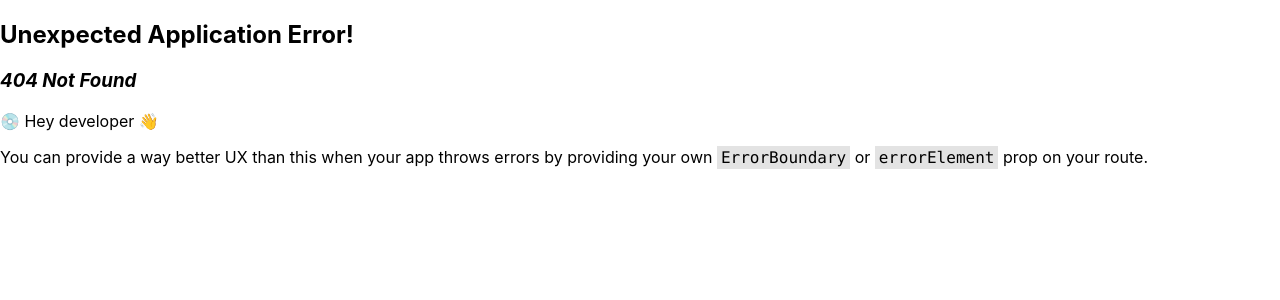
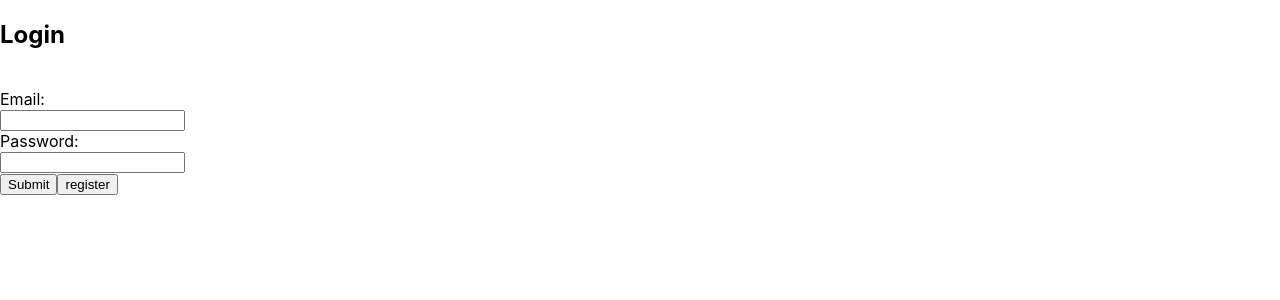
Before and after one commit to abineshk101/mini-project, a React (Create React App) app: page /login in a window 1280 px wide. Before the commit this address had no page. Shown: the top 300 px of the page. Built offline with nearby package versions, Linux system fonts and the light colour scheme.

Commit message:
miniproject

```diff
--- a/package.json
+++ b/package.json
@@ -3,11 +3,14 @@
   "version": "0.1.0",
   "private": true,
   "dependencies": {
+    "@reduxjs/toolkit": "^2.0.1",
     "@testing-library/jest-dom": "^5.17.0",
     "@testing-library/react": "^13.4.0",
     "@testing-library/user-event": "^13.5.0",
+    "axios": "^1.6.2",
     "react": "^18.2.0",
     "react-dom": "^18.2.0",
+    "react-redux": "^9.0.4",
     "react-router": "^6.20.0",
     "react-router-dom": "^6.20.0",
     "react-scripts": "5.0.1",
--- /dev/null
+++ b/src/Reducers/userSlice.js
@@ -0,0 +1,27 @@
+import { createSlice } from "@reduxjs/toolkit";
+const userSlice=createSlice({
+                       name:'user',
+                       initialState:{
+                       registerData:{name:"",
+                                   email:"",
+                                   phone:"",
+                                   password:""},
+                       loginData:{email:"",
+                                  password:""},
+                       homeData:[],
+                       },
+                       reducers:{
+                        getRegisterData:(state,action)=>{
+                          state.registerData=action.payload
+                        },
+                        getLoginData:(state,action)=>{
+                          state.loginData=action.payload
+                        },
+                        getHomeData:(state,action)=>{
+                            state.homeData=action.payload
+                          },
+                       }
+
+})
+export const{getRegisterData,getLoginData,getHomeData,getUpdateUser,getIdData,getSingleuser}=userSlice.actions
+export default userSlice.reducer;
--- /dev/null
+++ b/src/login_and_register/createGroup.js
@@ -0,0 +1,10 @@
+function CreateGroup(){
+
+
+return(
+    <>
+    <h1>create group</h1>
+    </>
+)
+}
+export default CreateGroup
--- /dev/null
+++ b/src/login_and_register/homepage.js
@@ -0,0 +1,20 @@
+import React from "react";
+import { useNavigate} from "react-router-dom";
+import { useSelector } from "react-redux";
+import Logout from "./logOut";
+function Homepage(){
+ const navigate=useNavigate()
+const createGroup=()=>{
+    navigate('/user')
+}
+ return(
+     <>
+     {/* {JSON.stringify(userHome)} */}
+     <h1>welcome to homepage</h1><br/>
+     <button type="button" onClick={()=>createGroup()}>creategroup+</button>
+     <Logout/>
+     </>
+
+ )
+}
+export default Homepage
--- /dev/null
+++ b/src/login_and_register/logOut.js
@@ -0,0 +1,15 @@
+import { useNavigate} from "react-router-dom";
+function Logout(){
+    const navigate=useNavigate()
+     const checkclientLogout=()=>{
+        localStorage.removeItem('Auth-token')
+        navigate('/login')
+    }
+
+return(
+    <>
+   <button type="button" onClick={()=>checkclientLogout()}>logout</button>
+    </>
+)
+}
+export default Logout
--- a/src/login_and_register/login.js
+++ b/src/login_and_register/login.js
@@ -1,12 +1,63 @@
 import React from "react";
-function Login()
-{
+import axios from 'axios';
+import { useDispatch,useSelector } from "react-redux";
+import { useNavigate } from "react-router-dom";
+import { getLoginData } from "../Reducers/userSlice";
+import {useEffect} from 'react';
+
+
+function Login(){
+    const loginUserData=useSelector((state)=>state.user.loginData)
+    const getuserIdData=useSelector((state)=>state.user.getId)
+    console.log(getuserIdData)
+       const dispatch=useDispatch()
+const navigate=useNavigate()
+useEffect(()=>{
+    if(localStorage.getItem("Auth-token")){
+       navigate('/home')
+    }
+})
+
+
+const checkLogin=()=>{
+    axios.post(`http://agaram.academy/api/action.php?request=candidate_login&email=${loginUserData.email}&password=${loginUserData.password}`).then(res=>{
+        let checkLog=res.data.status
+      if(checkLog==='success'){
+        localStorage.setItem('Auth-token',true)
+        console.log(res)
+        navigate('/home')
+        // localStorage.setItem("login","success")
+        // navigate("/home")
+        // if(localStorage.getItem("guest")){
+        //     localStorage.removeItem("guest")
+        //     navigate(`/users/${getuserIdData}`)
+        }
+      else{
+        alert("enter the valid input")
+      }
+
+    }
+    )
+}
+const checkclientRegister=()=>{
+  navigate('/')
+}
+
+
 
 
     return(
-<>
-
-</>
+        <>
+        {JSON.stringify(getuserIdData)}
+        {/* {JSON.stringify(loginUserData)} */}
+        <h2>Login</h2><br/>
+        <label>Email:</label><br/>
+        <input type="text"onKeyUp={(e)=>{dispatch(getLoginData({...loginUserData,email:e.target.value}))}} ></input><br/>
+        <label>Password:</label><br/>
+        <input type="text" onKeyUp={(e)=>{dispatch(getLoginData({...loginUserData,password:e.target.value}))}}></input><br/>
+        <button type="button" onClick={()=>checkLogin()}>Submit</button>
+        <button type="button" onClick={()=>checkclientRegister()}>register</button>
+        </>
     )
 }
-export default Login
+export default Login;
--- a/src/login_and_register/register.js
+++ b/src/login_and_register/register.js
@@ -1,8 +1,45 @@
 import React from "react";
-function Register()
-{
+import axios from 'axios';
+import { useDispatch,useSelector } from "react-redux";
+import { getRegisterData } from "../Reducers/userSlice";
+import { useNavigate } from "react-router";
+function Register(){
+const registerDetails=useSelector((state)=>state.user.registerData)
+const dispatch=useDispatch()
+const navigate=useNavigate()
+
+const checkclientRegister = ()=>{
+           axios({
+                method : 'post',
+                url : 'http://agaram.academy/api/action.php',
+                 Data :
+                     registerDetails
+
+             }).then(function(response){
+                dispatch(getRegisterData(registerDetails))
+                console.log(response)})
+                navigate("/login")
+            }
+            const checkclientLogin=()=>{
+                navigate('/login')
+            }
     return(
         <>
+        <h1>Register</h1>
+        {JSON.stringify(registerDetails)}
+        <form>
+            <label>name:</label><br/>
+            <input type="text" onKeyUp={(e)=>{dispatch(getRegisterData({...registerDetails,name:e.target.value}))}}/><br/>
+            <label>email:</label><br/>
+            <input type="text" onKeyUp={(e)=>{dispatch(getRegisterData({...registerDetails,email:e.target.value}))}}/><br/>
+            <label>phone:</label><br/>
+            <input type="number" onKeyUp={(e)=>{dispatch(getRegisterData({...registerDetails,phone:e.target.value}))}}/><br/>
+            <label>password</label><br/>
+            <input type="password" onKeyUp={(e)=>{dispatch(getRegisterData({...registerDetails,password:e.target.value}))}}/><br/>
+            <button type="submit" onClick={checkclientRegister}>submit</button>
+            <button type="button" onClick={()=>checkclientLogin()}>login</button>
+
+        </form>
 
         </>
     )
--- /dev/null
+++ b/src/store.js
@@ -0,0 +1,9 @@
+import { configureStore } from '@reduxjs/toolkit'
+import userSlice from './Reducers/userSlice';
+
+const Store=configureStore({
+  reducer: {
+        user:userSlice
+  },
+})
+export default Store;
```
Also changed, not shown: src/App.js (+27 -3 lines), 1 other file (tests, documents, lock files or other folders).
